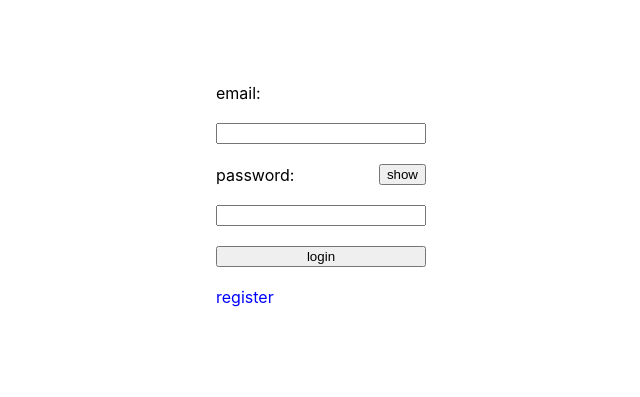
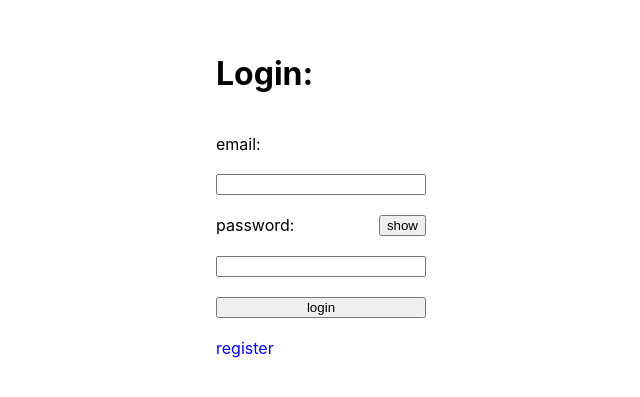
Before and after one commit to nicolaskruger/redux-app, a Next.js app: page / in a window 1280 px wide. Shown: the part 175-572 px from the top of the page, without its empty margins (319-959 px from the left). Built offline with nearby package versions, Linux system fonts and the light colour scheme.

Commit message:
style: :lipstick: add title login

```diff
--- a/src/components/organisms/login/login.module.css
+++ b/src/components/organisms/login/login.module.css
@@ -3,7 +3,6 @@
     display: flex;
     flex-direction: column;
     justify-content: center;
-    align-items: center;
     padding: 20px;
     gap: 20px;
 }
--- a/src/components/organisms/login/login.tsx
+++ b/src/components/organisms/login/login.tsx
@@ -42,6 +42,7 @@ export const Login = () => {
 
   return (
     <form onSubmit={login} className={styles.form} action="submit">
+      <h1>Login:</h1>
       <label className={styles.label} htmlFor="email">
         email:
       </label>
--- a/src/components/organisms/register/register.tsx
+++ b/src/components/organisms/register/register.tsx
@@ -79,7 +79,7 @@ const Register = () => {
 
   return (
     <form className={styles.form} onSubmit={handleSubmit} action="submit">
-      <h1>Register</h1>
+      <h1>Register:</h1>
       <label htmlFor="name">name:</label>
       <input
         type="text"
```
